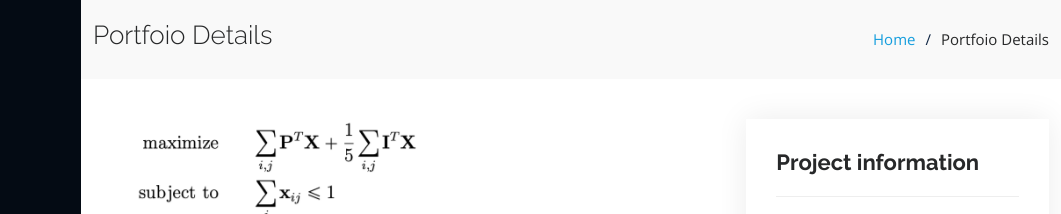
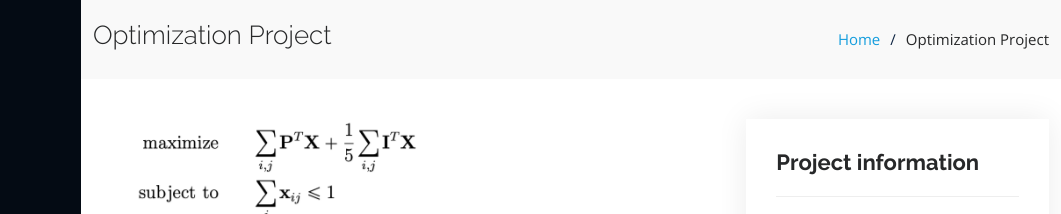
Before and after one commit to Charlesxu914/Charlesxu914.github.io, a plain HTML site: page portfolio-optimization-project.html in a window 1280 px wide. Shown: the top 214 px of the page, 219-1280 px from the left. Drawn offline with nearby package versions, Linux system fonts and the light colour scheme.

Commit message:
Update portfolio-optimization-project.html

```diff
--- a/portfolio-optimization-project.html
+++ b/portfolio-optimization-project.html
@@ -71,10 +71,10 @@
       <div class="container">
 
         <div class="d-flex justify-content-between align-items-center">
-          <h2>Portfoio Details</h2>
+          <h2>Optimization Project</h2>
           <ol>
             <li><a href="index.html">Home</a></li>
-            <li>Portfoio Details</li>
+            <li>Optimization Project</li>
           </ol>
         </div>
 
```
